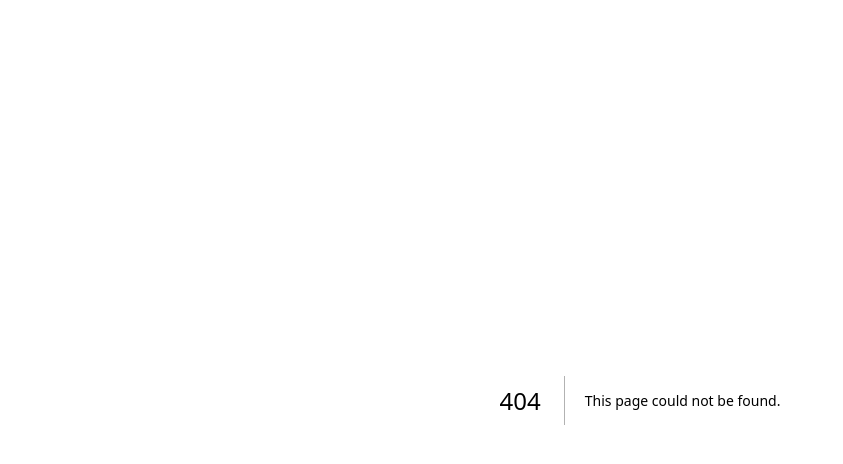
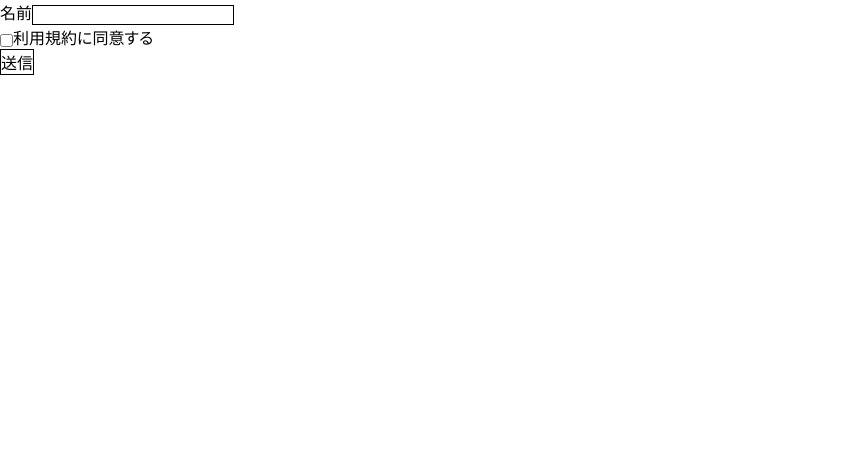
Before and after one commit to kobitoDevelopment/Next-js, a Next.js app: page /benkyo/fortest/form in a window 1280 px wide. Before the commit this address had no page. Shown: the top 464 px of the page, without its empty margins (0-843 px from the left). Built offline with nearby package versions, Linux system fonts and the light colour scheme.

Commit message:
Add files via upload

```diff
--- /dev/null
+++ b/src/app/benkyo/fortest/form/page.tsx
@@ -0,0 +1,63 @@
+"use client";
+
+import { useState } from "react";
+
+export default function Form() {
+  const [name, setName] = useState("");
+  const [agreed, setAgreed] = useState(false);
+  const [submitted, setSubmitted] = useState(false);
+  const [errors, setErrors] = useState<string[]>([]); // 複数エラー用に配列に変更！
+
+  const handleSubmit = (e: React.FormEvent) => {
+    e.preventDefault();
+
+    const newErrors = [];
+
+    if (name.trim() === "") {
+      newErrors.push("名前を入力してください");
+    }
+
+    if (!agreed) {
+      newErrors.push("利用規約に同意してください");
+    }
+
+    if (newErrors.length > 0) {
+      setErrors(newErrors);
+      return;
+    }
+
+    setErrors([]);
+    setSubmitted(true);
+  };
+
+  return (
+    <form onSubmit={handleSubmit}>
+      <div>
+        <label htmlFor="name">名前</label>
+        <input id="name" value={name} onChange={(e) => setName(e.target.value)} />
+      </div>
+
+      <div>
+        <label>
+          <input type="checkbox" checked={agreed} onChange={(e) => setAgreed(e.target.checked)} />
+          利用規約に同意する
+        </label>
+      </div>
+
+      <button type="submit">送信</button>
+
+      {/* 複数エラーを表示 */}
+      {errors.length > 0 && (
+        <ul role="alert">
+          {errors.map((err, idx) => (
+            <li key={idx} style={{ color: "red" }}>
+              {err}
+            </li>
+          ))}
+        </ul>
+      )}
+
+      {submitted && <p>こんにちは、{name}さん！</p>}
+    </form>
+  );
+}
```
Also changed, not shown: 1 other file (tests, documents, lock files or other folders).
